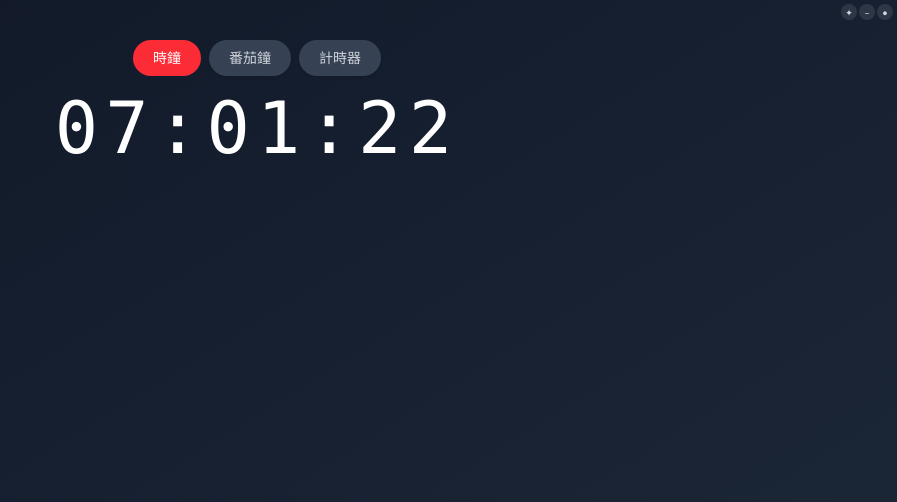
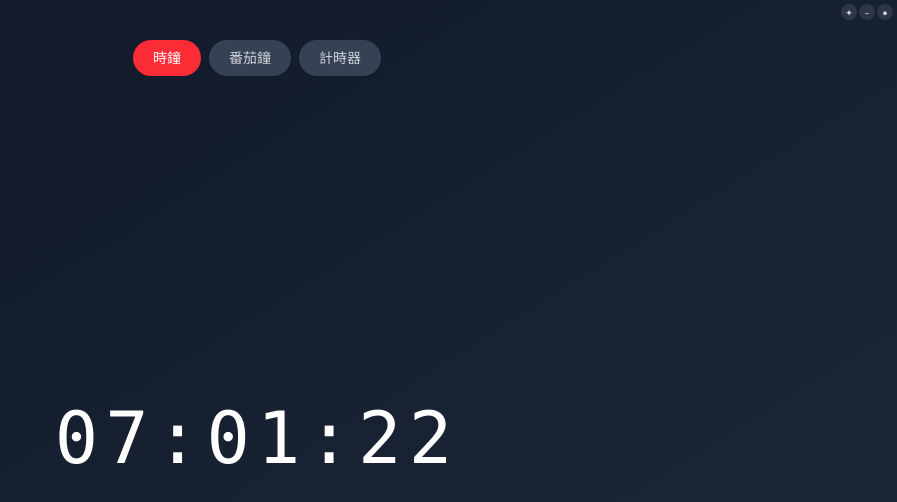
Before and after one commit to Retsomm/EatTomato, a React (Vite) app: page / in a window 1280 px wide. Shown: the top 502 px of the page, without its empty margins (383-1280 px from the left). Built offline with nearby package versions, Linux system fonts and the light colour scheme.

Commit message:
修改時鐘跟計時器ＵＩ

```diff
--- a/src/App.tsx
+++ b/src/App.tsx
@@ -339,7 +339,7 @@ const App = () => {
 
           {/* 時鐘模式 */}
           {mode === 'clock' && (
-            <div className="text-7xl font-mono tracking-widest">{currentTime}</div>
+            <div className="flex-1 flex items-center justify-center text-7xl font-mono tracking-widest">{currentTime}</div>
           )}
 
           {/* 番茄鐘模式 */}
@@ -447,7 +447,7 @@ const App = () => {
                     onKeyDown={e => e.key === 'Enter' && addTodo()}
                     className="flex-1 text-sm px-3 py-2 rounded-lg bg-white dark:bg-gray-700 border border-gray-200 dark:border-transparent text-gray-800 dark:text-white placeholder-gray-400 outline-none focus:ring-1 focus:ring-red-400" />
                   <button onClick={addTodo}
-                    className="px-3 py-2 bg-red-500 hover:bg-red-600 text-white rounded-lg text-sm transition-colors">+</button>
+                    className="px-3 py-2 bg-red-500 hover:bg-red-600 text-white rounded-lg text-sm transition-colors cursor-pointer">+</button>
                 </div>
               </div>
             </div>
@@ -455,7 +455,7 @@ const App = () => {
 
           {/* 自訂計時器模式 */}
           {mode === 'timer' && (
-            <div className="flex flex-col items-center gap-6">
+            <div className="flex-1 flex flex-col items-center justify-center gap-6">
               <div className="text-8xl font-mono tracking-widest text-blue-500 dark:text-blue-400">
                 {formatTime(timerSeconds)}
               </div>
```
